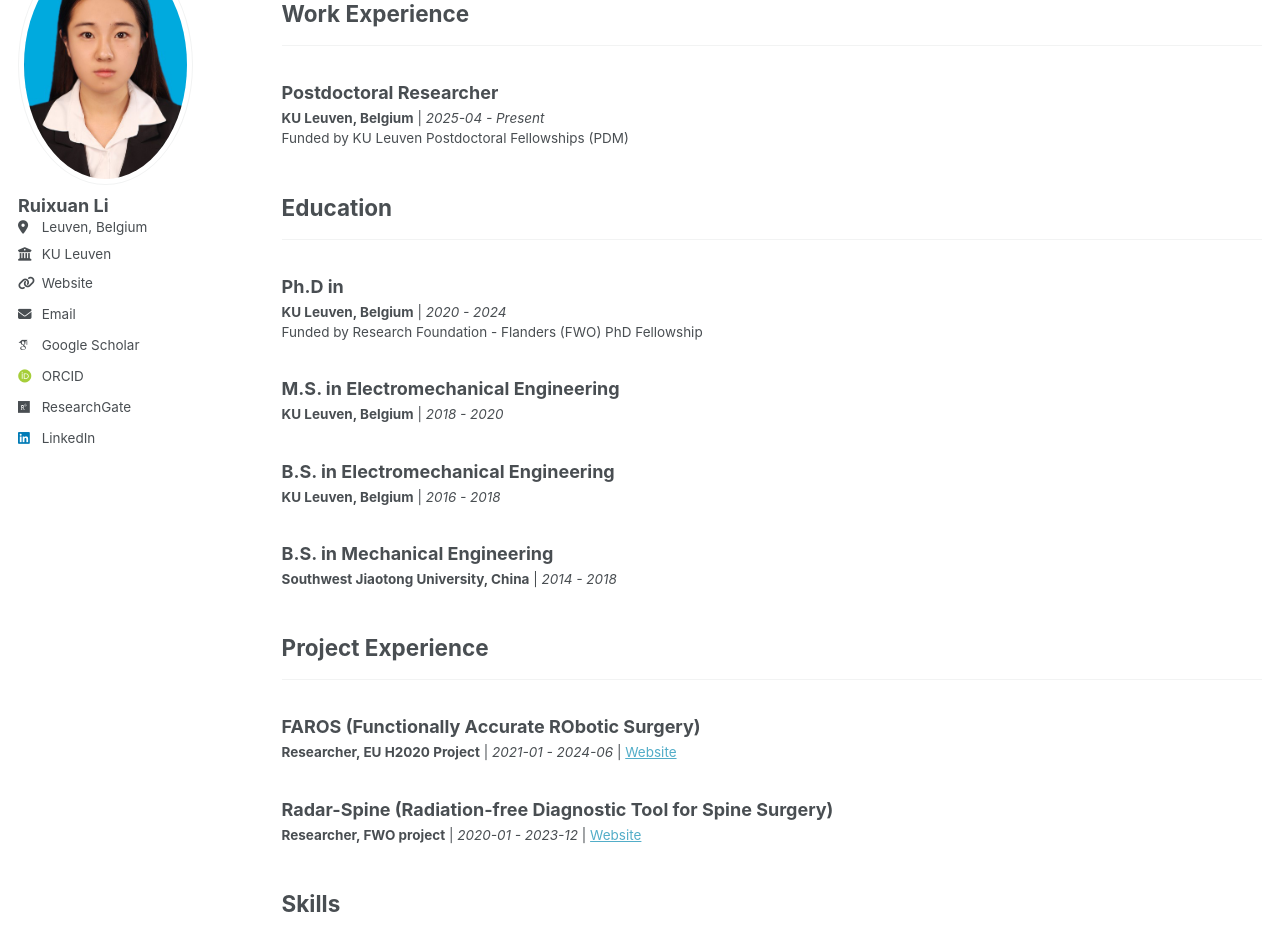
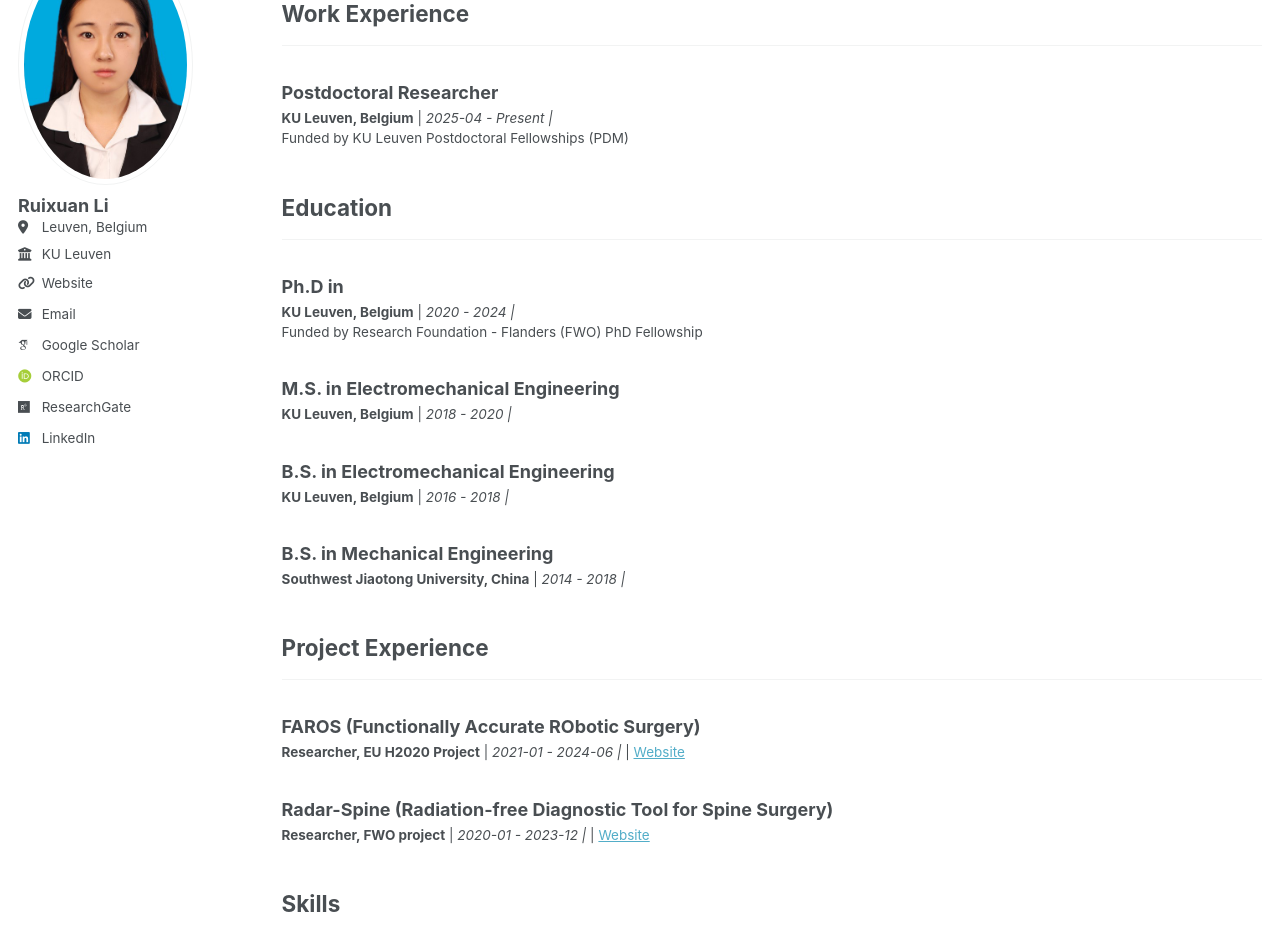
Before and after one commit to Li-Ruixuan/Li-Ruixuan.github.io, a Jekyll site: the page built from _pages/cv.html, in a window 1280 px wide and 1400 px high. Shown: the part 172-1105 px from the top of the window. Built offline with Jekyll 4.4.1, drawn with Linux system fonts in a browser that asks for light colours; some web fonts are replaced.

```diff
--- a/_pages/cv.html
+++ b/_pages/cv.html
@@ -17,7 +17,7 @@ Email: {{ site.data.cv.basics.email }}    -->
 <div class="list__item">
   <article class="archive__item">
     <h3 class="archive__item-title">{{ work.position }}</h3>
-    <p class="archive__item-excerpt"><strong>{{ work.company }}</strong> | <em>{{ work.startDate }}{% if work.endDate %} - {{ work.endDate }}{% else %} - Present{% endif %}</em>{% if work.summary %}<br>{{ work.summary }}{% endif %}</p>
+    <p class="archive__item-excerpt"><strong>{{ work.company }}</strong> | <em>{{ work.startDate }}{% if work.endDate %} - {{ work.endDate }}{% else %} - Present{% endif %} | </em>{% if work.summary %}<br>{{ work.summary }}{% endif %}</p>
   </article>
 </div>
 {% endfor %}
@@ -29,7 +29,7 @@ Email: {{ site.data.cv.basics.email }}    -->
 <div class="list__item">
   <article class="archive__item">
     <h3 class="archive__item-title">{{ edu.studyType }} in {{ edu.area }}</h3>
-    <p class="archive__item-excerpt"><strong>{{ edu.institution }}</strong> | <em>{{ edu.startDate }}{% if edu.endDate %} - {{ edu.endDate }}{% else %} - Present{% endif %}</em>{% if edu.summary %}<br>{{ edu.summary }}{% endif %}</p>
+    <p class="archive__item-excerpt"><strong>{{ edu.institution }}</strong> | <em>{{ edu.startDate }}{% if edu.endDate %} - {{ edu.endDate }}{% else %} - Present{% endif %} | </em>{% if edu.summary %}<br>{{ edu.summary }}{% endif %}</p>
   </article>
 </div>
 {% endfor %}
@@ -42,7 +42,7 @@ Email: {{ site.data.cv.basics.email }}    -->
 <div class="list__item">
   <article class="archive__item">
     <h3 class="archive__item-title">{{ exp.name }}</h3>
-    <p class="archive__item-excerpt"><strong>{{ exp.organization }}</strong> | <em>{{ exp.startDate }}{% if exp.endDate %} - {{ exp.endDate }}{% else %} - Present{% endif %}</em>{% if exp.website %} | <a href="{{ exp.website }}" target="_blank">Website</a>{% endif %}</p>
+    <p class="archive__item-excerpt"><strong>{{ exp.organization }}</strong> | <em>{{ exp.startDate }}{% if exp.endDate %} - {{ exp.endDate }}{% else %} - Present{% endif %} | </em>{% if exp.website %} | <a href="{{ exp.website }}" target="_blank">Website</a>{% endif %}</p>
   </article>
 </div>
 {% endfor %}
```
